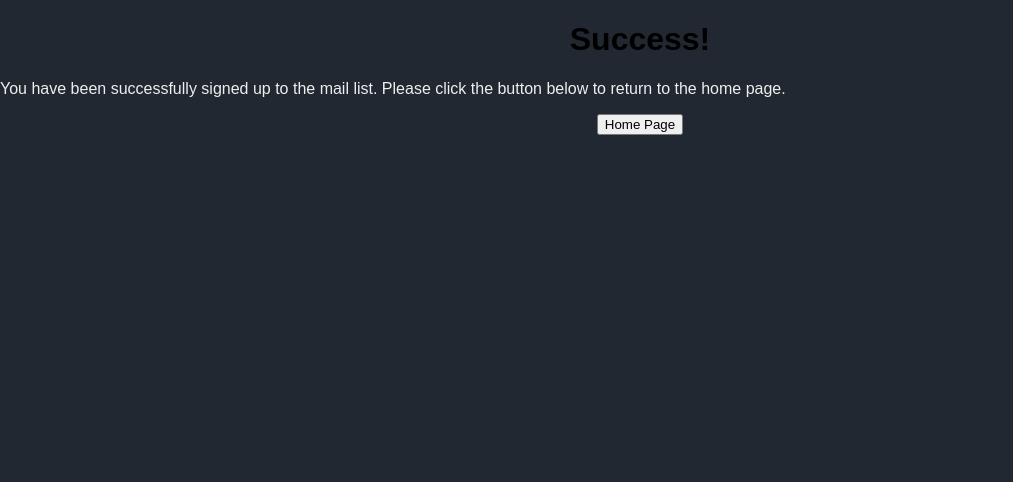
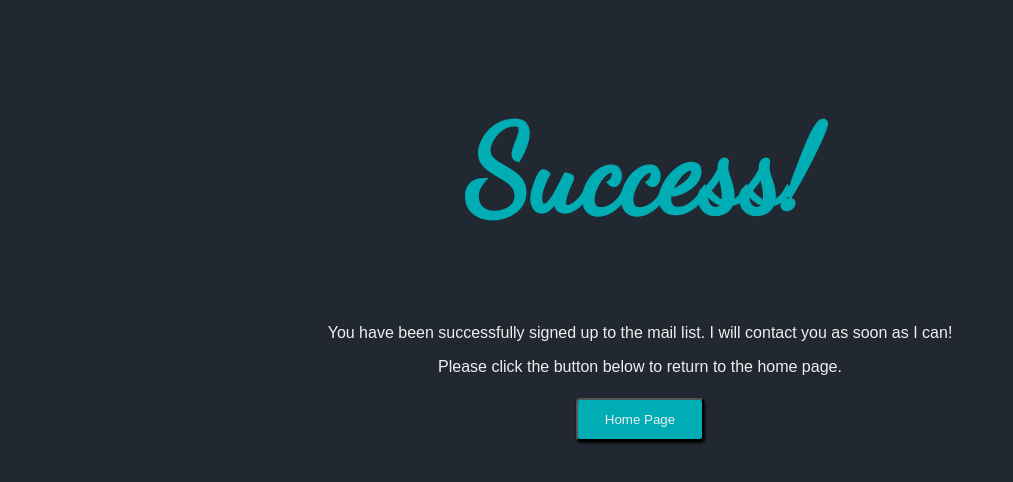
Before and after one commit to chkjen/portfolio, a website: page success.html in a window 1280 px wide. Shown: the whole page, without its empty margins (0-1013 px from the left). Drawn offline with Linux system fonts and the light colour scheme.

Commit message:
updated success and fail pages - general formatting as well

```diff
--- a/public/css/styles.css
+++ b/public/css/styles.css
@@ -26,7 +26,7 @@ a {
     color: #00adb5;
 }
 
-p {
+.about-format {
     color: #eeeeee;
     text-align: left;
 }
@@ -136,6 +136,24 @@ input[type=submit] {
 
 input[type=submit]:hover {
     background-color: #00acb5bb;
+}
+
+.failPageContent {
+    text-align: center;
+    margin-top: 100px;
+    color: #eeeeee;
+}
+
+.failButton {
+    background-color: #00adb5;
+    color: #eeeeee;
+    border-radius: 4px;
+    padding: 12px;
+    margin-top: 6px;
+    margin-bottom: 16px;
+    box-shadow: 1px 2px 3px black;
+    width: 10%;
+
 }
 
 
@@ -335,19 +353,4 @@ input[type=submit]:hover {
 /* ********** OLD CODE ********** */
 
 
-/* .failPageContent {
-    text-align: center;
-    margin-top: 100px;
-}
-
-.failButton {
-    background-color: rgba(211, 211, 93, 0.925);
-    border-radius: 10px;
-    padding: 10px 15px 10px 15px;
-    box-shadow: 1px 2px 3px black;
-}
-
-.failH1 {
-    font-family: 'Dancing Script', cursive;
-    font-size: 5rem;
-} */
+/*
--- a/success.html
+++ b/success.html
@@ -10,8 +10,9 @@
 <body>
 
     <div class="failPageContent">
-        <h1 class="failH1">Success!</h1>
-        <p>You have been successfully signed up to the mail list. Please click the button below to return to the home page.</p>
+        <h1 class="section-header cursive-font">Success!</h1>
+        <p>You have been successfully signed up to the mail list. I will contact you as soon as I can!</p>
+        <p>Please click the button below to return to the home page.</p>
         <form action="/failure" method="post">
             <button class="failButton" type="submit" name="button">Home Page</button>
         </form>
```
Also changed, not shown: failure.html (+1 -1 lines), index.html (+9 -9 lines).
